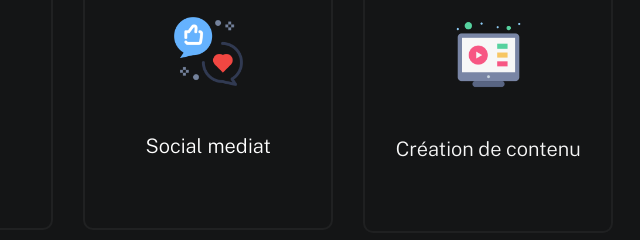
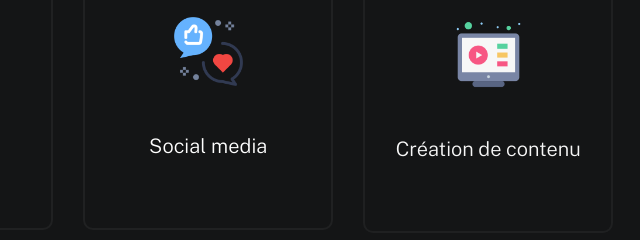
Before and after one commit to LionelENSFELDER/amandine.online, a plain HTML site: page index.html in a window 1280 px wide. Shown: the part 2520-2760 px from the top of the page, 268-908 px from the left. Drawn offline with nearby package versions, Linux system fonts and the light colour scheme; a web font is replaced by a local one.

Commit message:
Fix typo

```diff
--- a/index.html
+++ b/index.html
@@ -194,7 +194,7 @@
                   <div class="expertise-card-icon-container">
                     <img class="expertise-card-icon" src="images/icons/social.png"></img>
                   </div>
-                  <span class="expertise-card-title">Social mediat</span>
+                  <span class="expertise-card-title">Social media</span>
                 </div>
 
                 <div class="expertise-card" data-animate-el>
```
